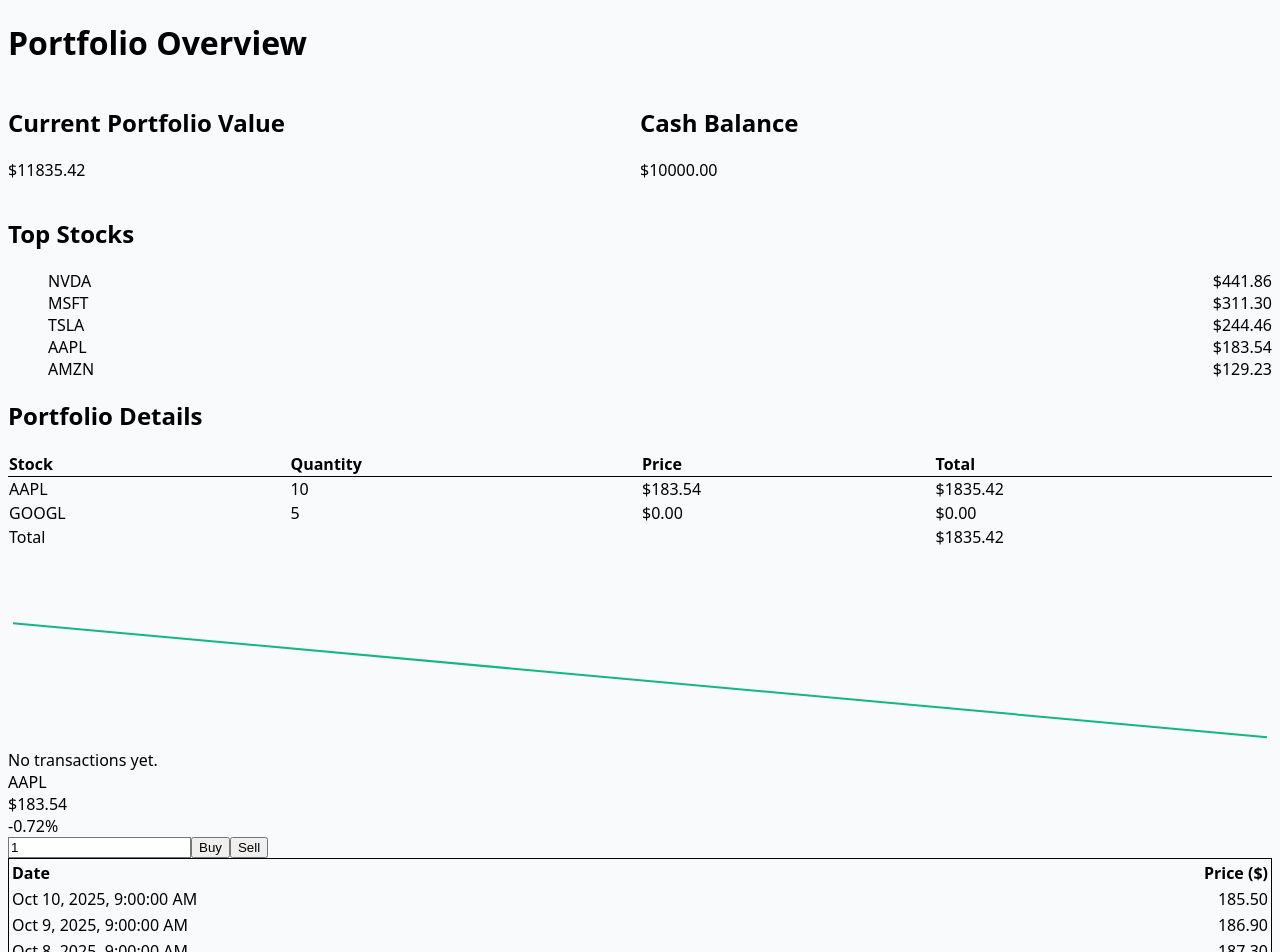
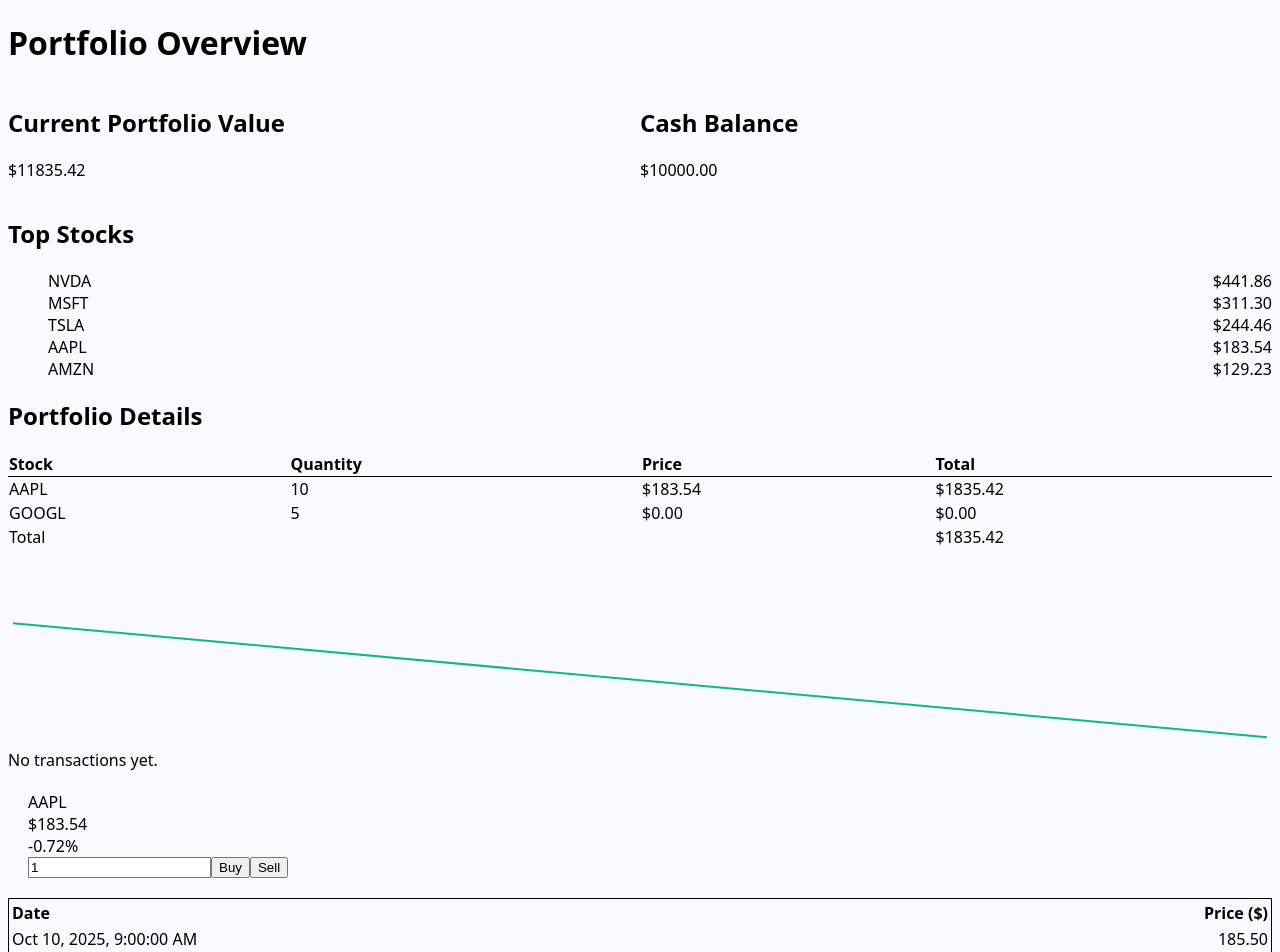
Before and after one commit to gkopplin/autopilot_challenge, a React (Vite) app in the folder portfolio-prototype/: page /dashboard in a window 1280 px wide. Shown: the top 952 px of the page. Built offline with nearby package versions, Linux system fonts and the light colour scheme; the HTML template or start-up script is replaced by a standard one.

Commit message:
Dashboard styling

```diff
--- a/portfolio-prototype/src/components/StockCard.tsx
+++ b/portfolio-prototype/src/components/StockCard.tsx
@@ -7,7 +7,7 @@
   const sellStock = usePortfolioStore(s => s.sellStock)
   const [shares, setShares] = useState(1)
   return (
-    <div className="p-4 bg-white rounded-2xl shadow flex flex-col gap-2">
+    <div className="p-4 bg-white rounded-2xl shadow flex flex-col gap-2 m-[20px]">
       <div className="font-bold">{stock.symbol}</div>
       <div>${stock.price.toFixed(2)}</div>
       {
```
